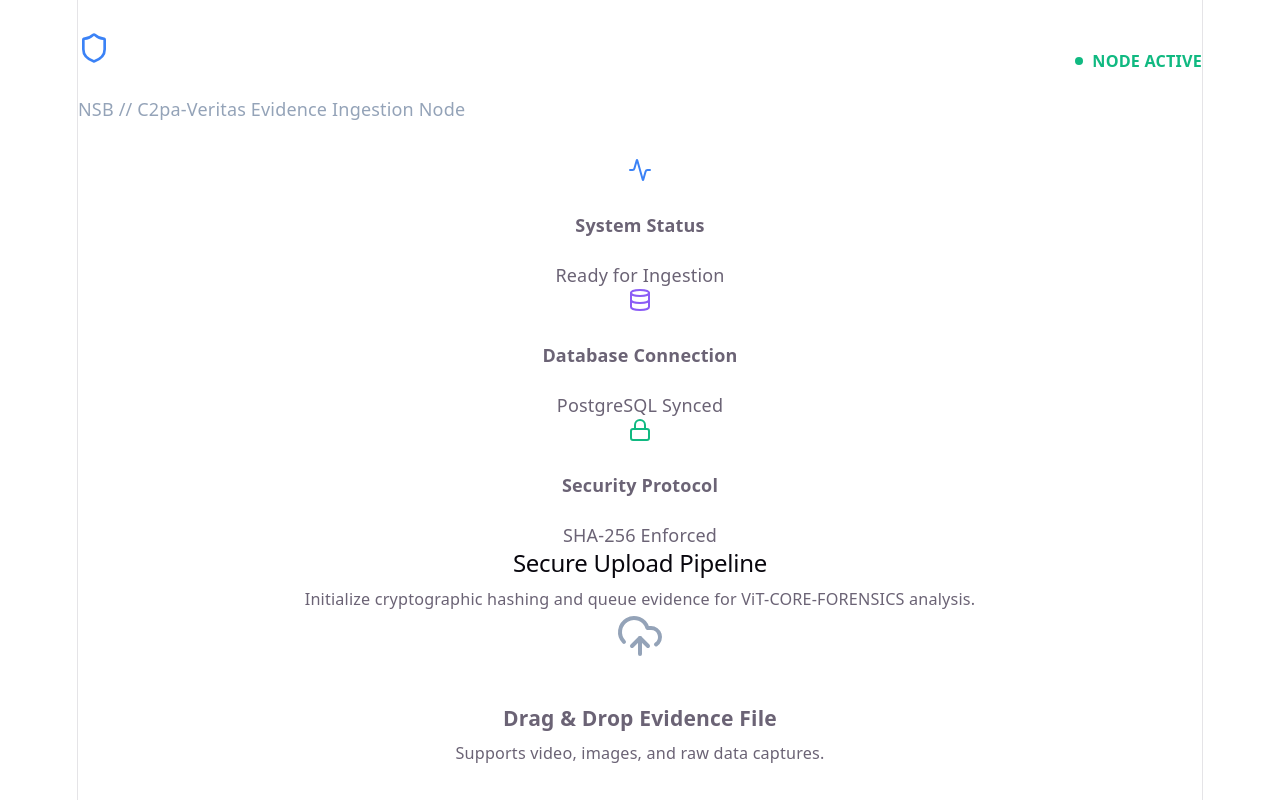
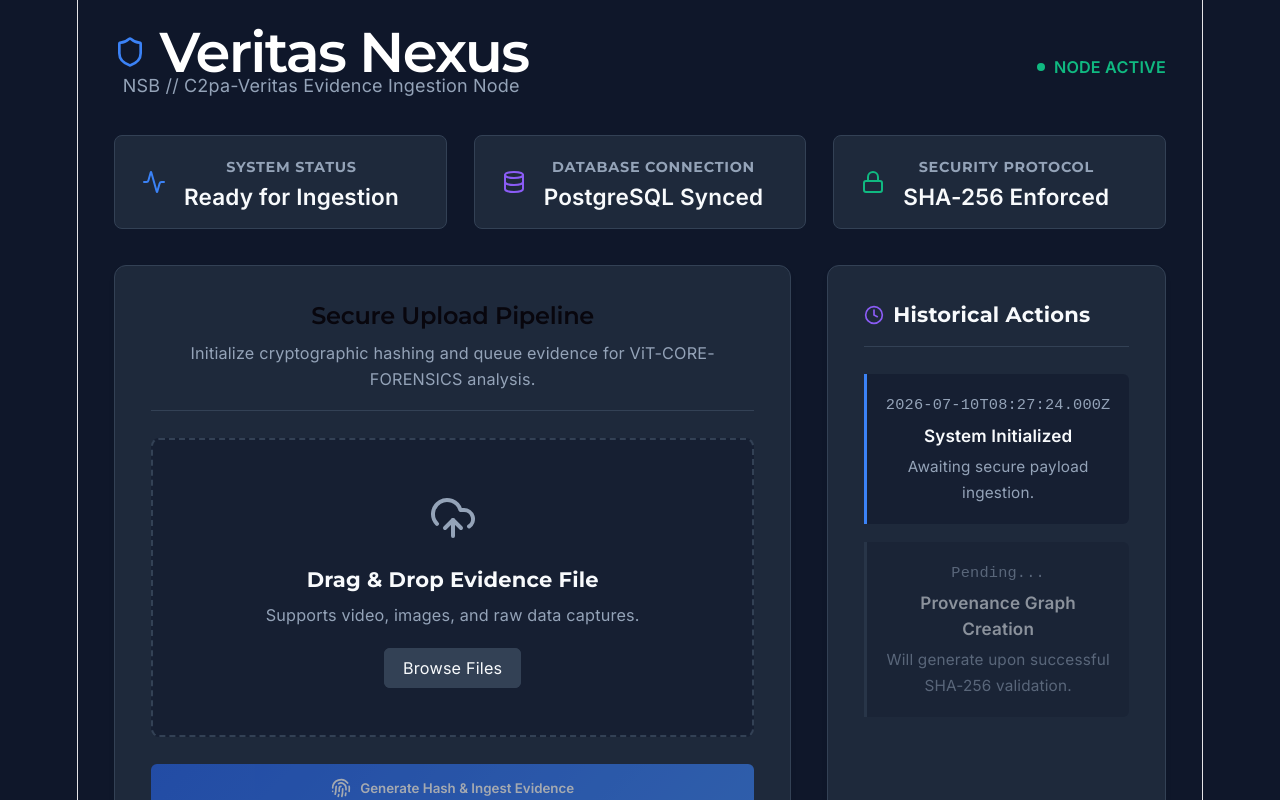
Before and after one commit to niiomar/Veritas-Nexus, a React (Vite) app in the folder frontend/: page / in a window 1280 px wide. Shown: the top 800 px of the page. Built offline with nearby package versions, Linux system fonts and the light colour scheme.

Commit message:
Refactor App component and update styles

```diff
--- a/frontend/src/App.tsx
+++ b/frontend/src/App.tsx
@@ -1,16 +1,116 @@
 import { useState } from 'react';
-import { Shield, UploadCloud, Activity, Database, Clock, Fingerprint, Lock } from 'lucide-react';
+import { Shield, UploadCloud, Activity, Database, Clock, Fingerprint, Lock, CheckCircle } from 'lucide-react';
+
+const embeddedStyles = `
+  @import url('https://fonts.googleapis.com/css2?family=Inter:wght@400;500;600&family=Montserrat:wght@600;700&display=swap');
+
+  :root {
+    --bg-main: #0f172a;
+    --bg-panel: #1e293b;
+    --bg-hover: #334155;
+    --accent-primary: #3b82f6;
+    --accent-glow: rgba(59, 130, 246, 0.5);
+    --text-main: #f8fafc;
+    --text-muted: #94a3b8;
+    --border-color: #334155;
+  }
+
+  body {
+    font-family: 'Inter', sans-serif;
+    background-color: var(--bg-main);
+    color: var(--text-main);
+    margin: 0;
+    padding: 0;
+    min-height: 100vh;
+  }
+
+  h1, h2, h3, h4 { font-family: 'Montserrat', sans-serif; margin: 0; }
+
+  .dashboard-container { max-width: 1400px; margin: 0 auto; padding: 2rem; }
+
+  .kpi-strip { display: flex; gap: 1.5rem; margin-bottom: 2rem; }
+  .kpi-card { background-color: var(--bg-panel); border: 1px solid var(--border-color); border-radius: 8px; padding: 1rem 1.5rem; flex: 1; display: flex; align-items: center; gap: 1rem; }
+  .kpi-data h4 { color: var(--text-muted); font-size: 0.8rem; text-transform: uppercase; letter-spacing: 0.05em; margin-bottom: 0.25rem; }
+  .kpi-data p { font-size: 1.25rem; font-weight: 600; color: var(--text-main); margin: 0; }
+
+  .grid-layout { display: grid; grid-template-columns: 2fr 1fr; gap: 2rem; }
+
+  .panel { background-color: var(--bg-panel); border: 1px solid var(--border-color); border-radius: 12px; padding: 2rem; box-shadow: 0 4px 6px -1px rgba(0, 0, 0, 0.1); }
+  .panel-header { border-bottom: 1px solid var(--border-color); padding-bottom: 1rem; margin-bottom: 1.5rem; }
+
+  .upload-zone { border: 2px dashed var(--border-color); border-radius: 8px; padding: 3rem 2rem; text-align: center; background-color: rgba(15, 23, 42, 0.5); transition: all 0.2s ease; margin-bottom: 1.5rem; }
+  .upload-zone:hover { border-color: var(--accent-primary); background-color: rgba(59, 130, 246, 0.05); }
+
+  .btn-primary { background: linear-gradient(135deg, #2563eb 0%, #3b82f6 100%); color: white; border: none; padding: 0.75rem 1.5rem; border-radius: 6px; font-family: 'Inter', sans-serif; font-weight: 600; cursor: pointer; display: flex; align-items: center; gap: 0.5rem; width: 100%; justify-content: center; transition: box-shadow 0.2s ease; }
+  .btn-primary:hover:not(:disabled) { box-shadow: 0 0 15px var(--accent-glow); }
+  .btn-primary:disabled { opacity: 0.6; cursor: not-allowed; }
+
+  .timeline { display: flex; flex-direction: column; gap: 1rem; }
+  .timeline-event { display: flex; gap: 1rem; padding: 1rem; background-color: rgba(15, 23, 42, 0.5); border-left: 3px solid var(--accent-primary); border-radius: 0 6px 6px 0; }
+  .timeline-time { font-family: monospace; font-size: 0.85rem; color: var(--text-muted); display: block; margin-bottom: 0.25rem; }
+  .timeline-action { font-weight: 600; font-size: 0.95rem; }
+  .timeline-context { font-size: 0.85rem; color: var(--text-muted); margin-top: 0.25rem; }
+`;
 
 function App() {
   const [file, setFile] = useState<File | null>(null);
+  const [isUploading, setIsUploading] = useState(false);
+  const [ingestResult, setIngestResult] = useState<{ sha256: string; evidence_id: string } | null>(null);
+  const [error, setError] = useState<string | null>(null);
+
+  const ACTIVE_CASE_ID = "ced83594-cd59-4ca9-8a0c-6733fd93dc4c";
+
+  const handleIngest = async () => {
+    if (!file) {
+      setError("Please select a file first.");
+      return;
+    }
+
+    setIsUploading(true);
+    setError(null);
+
+    const formData = new FormData();
+    formData.append("case_id", ACTIVE_CASE_ID);
+    formData.append("uploaded_by", "Analyst_01");
+    formData.append("file", file);
+
+    try {
+      const response = await fetch("http://localhost:8000/api/v1/evidence/", {
+        method: "POST",
+        body: formData,
+      });
+
+      if (!response.ok) {
+        // Extract the actual traceback/error message from FastAPI's JSON response
+        const errorData = await response.json().catch(() => ({}));
+        throw new Error(errorData.detail || `Upload failed with status: ${response.status}`);
+      }
+
+      const data = await response.json();
+      setIngestResult({
+        sha256: data.sha256,
+        evidence_id: data.evidence_id
+      });
+
+    } catch (err: any) {
+      setError(err.message || "Failed to connect to Nexus Backend.");
+    } finally {
+      setIsUploading(false);
+    }
+  };
 
   return (
+    <>
+      {/* This style tag forcefully injects the CSS straight into the DOM.
+        It bypasses Webpack/Vite loaders entirely.
+      */}
+      <style dangerouslySetInnerHTML={{ __html: embeddedStyles }} />
+
       <div className="dashboard-container">
-      {/* Header */}
         <header style={{ marginBottom: '2rem', display: 'flex', justifyContent: 'space-between', alignItems: 'center' }}>
           <div>
             <h1 style={{ color: 'white', display: 'flex', alignItems: 'center', gap: '0.75rem' }}>
-            <Shield className="text-accent-primary" size={32} color="#3b82f6" />
+              <Shield size={32} color="#3b82f6" />
               Veritas Nexus
             </h1>
             <p style={{ color: '#94a3b8', marginTop: '0.25rem' }}>NSB // C2pa-Veritas Evidence Ingestion Node</p>
@@ -21,7 +121,6 @@ function App() {
           </div>
         </header>
 
-      {/* KPI Strip */}
         <div className="kpi-strip">
           <div className="kpi-card">
             <Activity color="#3b82f6" size={24} />
@@ -46,9 +145,7 @@ function App() {
           </div>
         </div>
 
-      {/* Main Grid */}
         <div className="grid-layout">
-        {/* Left Column: Ingestion Pipeline */}
           <main className="panel">
             <div className="panel-header">
               <h2>Secure Upload Pipeline</h2>
@@ -64,12 +161,15 @@ function App() {
                 Supports video, images, and raw data captures.
               </p>
 
-            {/* Hidden file input for a cleaner UI */}
               <input
                 type="file"
                 id="evidence-upload"
                 style={{ display: 'none' }}
-              onChange={(e) => setFile(e.target.files?.[0] || null)}
+                onChange={(e) => {
+                  setFile(e.target.files?.[0] || null);
+                  setIngestResult(null);
+                  setError(null);
+                }}
               />
               <label
                 htmlFor="evidence-upload"
@@ -89,15 +189,30 @@ function App() {
                   Selected: {file.name}
                 </div>
               )}
+
+              {error && (
+                <div style={{ marginTop: '1rem', color: '#ef4444', fontSize: '0.9rem' }}>
+                  Error: {error}
+                </div>
+              )}
             </div>
 
-          <button className="btn-primary">
+            <button
+              className="btn-primary"
+              onClick={handleIngest}
+              disabled={isUploading || !file}
+            >
+              {isUploading ? (
+                <>Processing...</>
+              ) : (
+                <>
                   <Fingerprint size={20} />
                   Generate Hash & Ingest Evidence
+                </>
+              )}
             </button>
           </main>
 
-        {/* Right Column: Historical Actions & Provenance Context */}
           <aside className="panel">
             <div className="panel-header">
               <h3 style={{ display: 'flex', alignItems: 'center', gap: '0.5rem' }}>
@@ -109,12 +224,29 @@ function App() {
             <div className="timeline">
               <div className="timeline-event">
                 <div>
-                <span className="timeline-time">2026-07-09T12:49:23.000Z</span>
+                  <span className="timeline-time">{new Date().toISOString()}</span>
                   <div className="timeline-action">System Initialized</div>
                   <div className="timeline-context">Awaiting secure payload ingestion.</div>
                 </div>
               </div>
 
+              {ingestResult ? (
+                <div className="timeline-event" style={{ borderLeftColor: '#10b981' }}>
+                  <div>
+                    <span className="timeline-time">{new Date().toISOString()}</span>
+                    <div className="timeline-action" style={{ color: '#10b981', display: 'flex', alignItems: 'center', gap: '0.5rem' }}>
+                      <CheckCircle size={16} />
+                      Provenance Hash Generated
+                    </div>
+                    <div className="timeline-context" style={{ wordBreak: 'break-all', fontFamily: 'monospace', marginTop: '0.5rem', color: 'var(--text-main)' }}>
+                      SHA-256: {ingestResult.sha256}
+                    </div>
+                    <div className="timeline-context" style={{ marginTop: '0.5rem' }}>
+                      Evidence ID: {ingestResult.evidence_id}
+                    </div>
+                  </div>
+                </div>
+              ) : (
                 <div className="timeline-event" style={{ opacity: 0.5, borderLeftColor: 'var(--border-color)' }}>
                   <div>
                     <span className="timeline-time">Pending...</span>
@@ -122,10 +254,12 @@ function App() {
                     <div className="timeline-context">Will generate upon successful SHA-256 validation.</div>
                   </div>
                 </div>
+              )}
             </div>
           </aside>
         </div>
       </div>
+    </>
   );
 }
 
```
Lines whose indentation alone changed are shown as unchanged.
